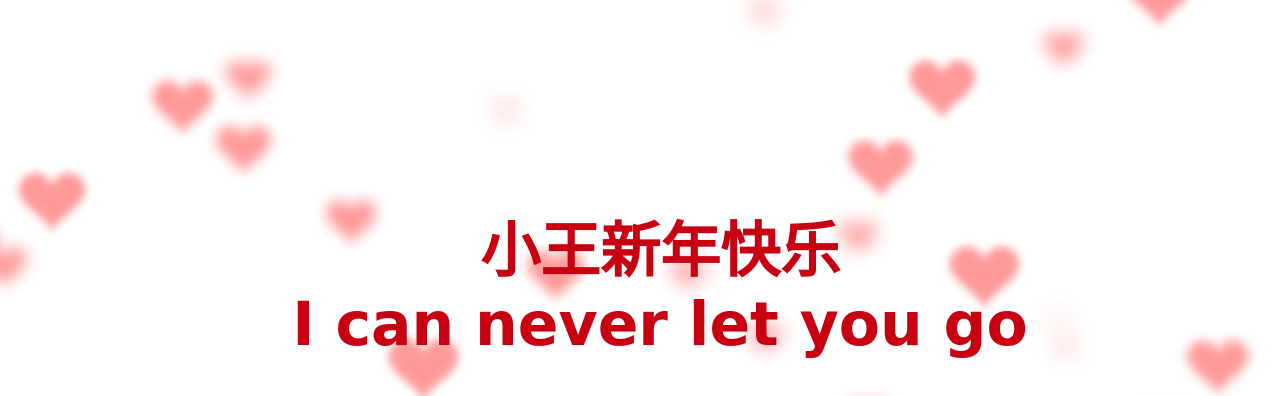
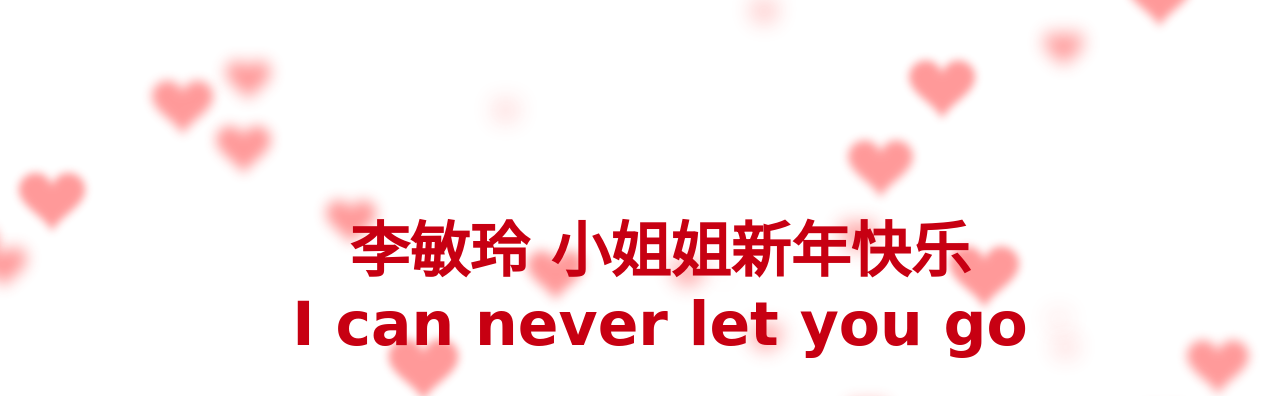
Before and after one commit to budaLi/budali.github.io, a plain HTML site: page -fireworks-main/index.html in a window 1280 px wide. Shown: the top 396 px of the page. Drawn offline with Linux system fonts and the light colour scheme.

Commit message:
Update index.html

```diff
--- a/-fireworks-main/index.html
+++ b/-fireworks-main/index.html
@@ -182,7 +182,7 @@ function time(obj,futimg){
     var hour = parseInt(time/3600)-24*day;    // 小时 60*60 总小时数-过去的小时数=现在的小时数
     var minute = parseInt(time%3600/60); // 分 -(day*24) 以60秒为一整份 取余 剩下秒数 秒数/60 就是分钟数
     var second = parseInt(time%60);  // 以60秒为一整份 取余 剩下秒数
-    obj.innerHTML="<p2>小王新年快乐<br>I can never let you go<br></p2>"+"<span>距离2024年还有:<span><br>"+day+"天"+hour+"小时"+minute+"分"+second+"秒"+"<br>"
+    obj.innerHTML="<p2>李敏玲 小姐姐新年快乐<br>I can never let you go<br></p2>"+"<span>距离2024年还有:<span><br>"+day+"天"+hour+"小时"+minute+"分"+second+"秒"+"<br>"
     return true;
 }
 
```
